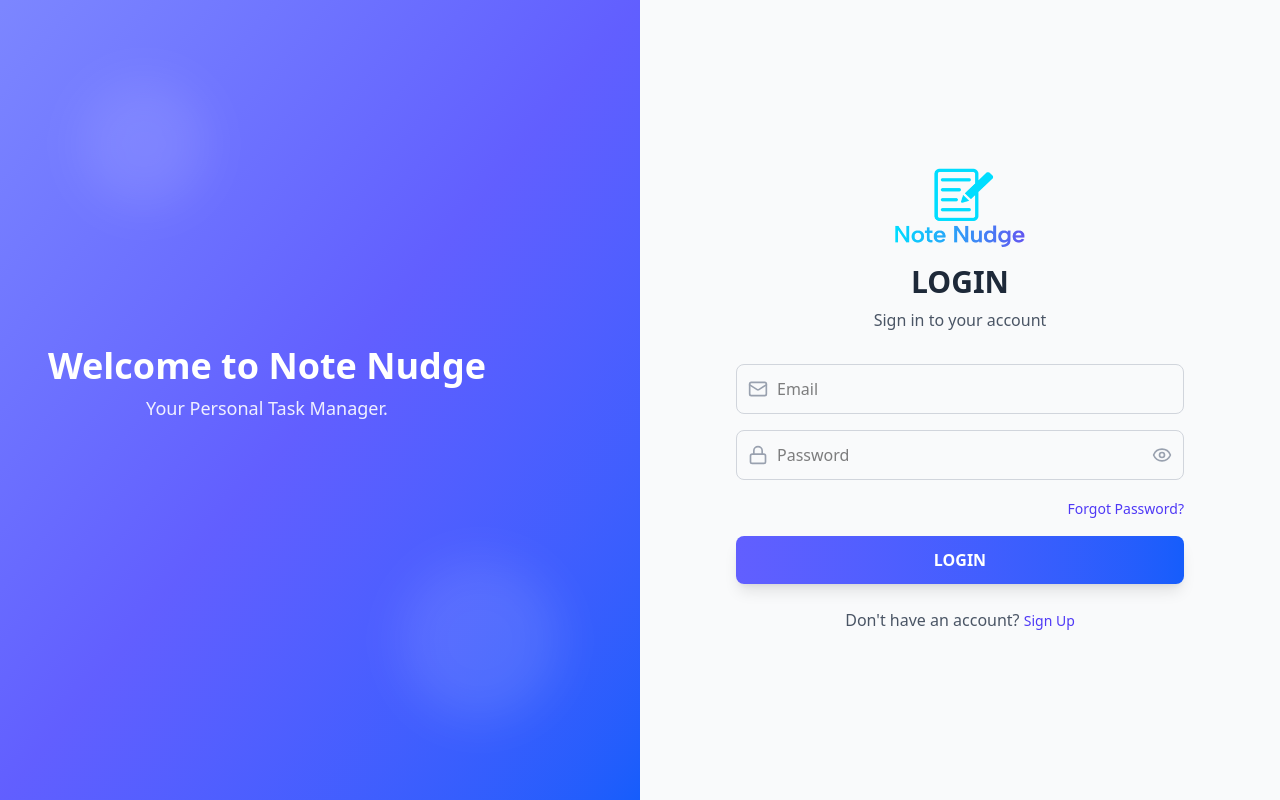
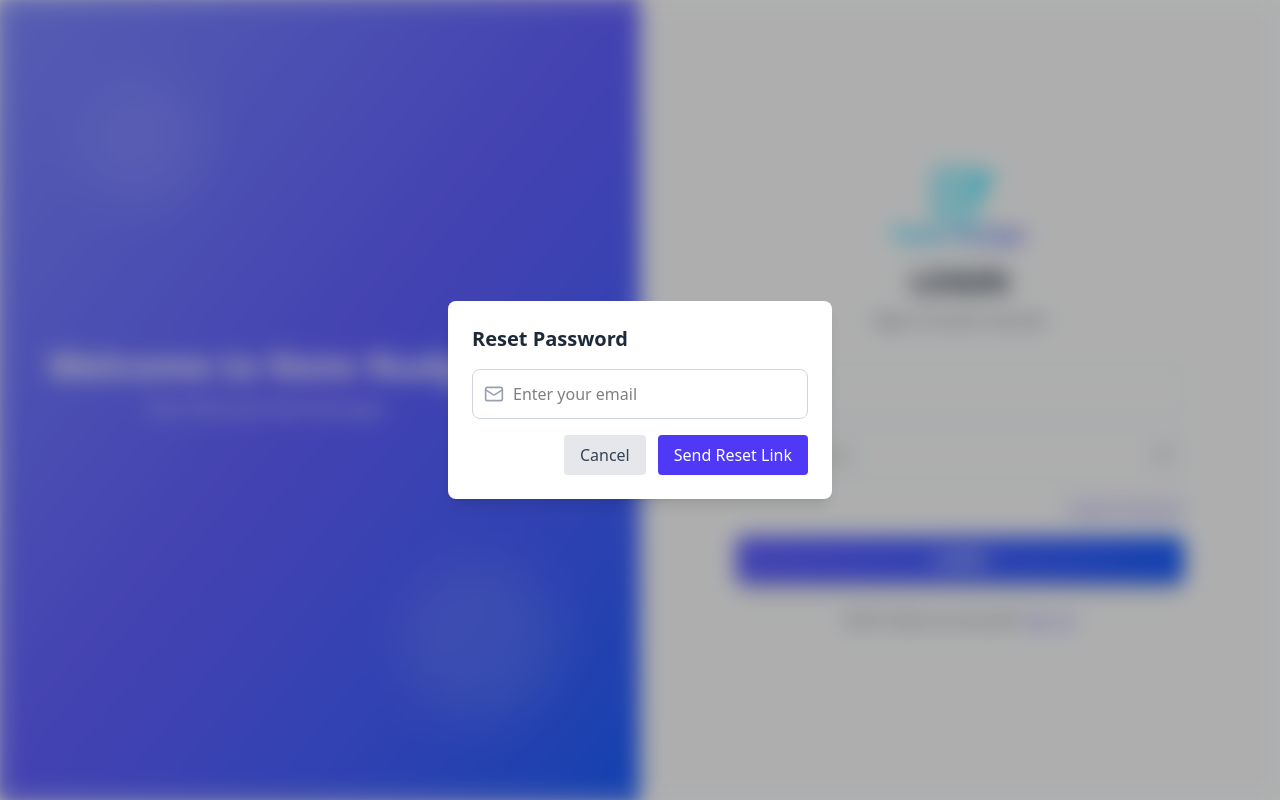
Before and after one commit to seansalabsab/Taskdumpster, a React (Vite) app: page / in a window 1280 px wide. Both pictures are taken after a click on the button "Forgot Password?". Built offline with nearby package versions, Linux system fonts and the light colour scheme; a web font is replaced by a local one.

Commit message:
Add ForgotPassword FUnctionality

```diff
--- a/src/AuthScreen.jsx
+++ b/src/AuthScreen.jsx
@@ -4,6 +4,7 @@ import {
   createUserWithEmailAndPassword,
   signInWithEmailAndPassword,
   updateProfile,
+  sendPasswordResetEmail,
 } from "firebase/auth";
 import { ref, set } from "firebase/database";
 import { auth, database } from "./firebase";
@@ -11,8 +12,11 @@ import { auth, database } from "./firebase";
 export default function AuthScreen({ onAuthSuccess }) {
   const [isRegister, setIsRegister] = useState(false);
   const [error, setError] = useState("");
+  const [message, setMessage] = useState("");
   const [showPassword, setShowPassword] = useState(false);
   const [showConfirmPassword, setShowConfirmPassword] = useState(false);
+  const [showResetBox, setShowResetBox] = useState(false);
+  const [resetEmail, setResetEmail] = useState("");
 
   const [registerData, setRegisterData] = useState({
     username: "",
@@ -35,8 +39,10 @@ export default function AuthScreen({ onAuthSuccess }) {
   };
 
   const handleAuth = async (e) => {
-    if (e) e.preventDefault(); // prevent page reload
+    if (e) e.preventDefault();
     setError("");
+    setMessage("");
+
     try {
       if (isRegister) {
         const { email, password, confirmPassword, username } = registerData;
@@ -65,14 +71,39 @@ export default function AuthScreen({ onAuthSuccess }) {
         await signInWithEmailAndPassword(auth, email, password);
       }
 
-      onAuthSuccess(); // Navigate to TaskManager.jsx
+      onAuthSuccess();
+    } catch (err) {
+      setError(err.message);
+    }
+  };
+
+  const handleForgotPassword = async () => {
+    setError("");
+    setMessage("");
+
+    if (!resetEmail) {
+      setError("Please enter your email to reset password.");
+      return;
+    }
+
+    try {
+      await sendPasswordResetEmail(auth, resetEmail);
+      setMessage("Password reset email sent! Please check your inbox.");
+      setShowResetBox(false);
+      setResetEmail("");
     } catch (err) {
       setError(err.message);
     }
   };
 
   return (
-    <div className="min-h-screen flex bg-gray-50">
+    <div className="relative">
+      {/* Main Content Wrapper - Apply blur when modal is open */}
+      <div
+        className={`min-h-screen flex bg-gray-50 transition-all duration-300 ${
+          showResetBox ? "filter blur-sm pointer-events-none select-none" : ""
+        }`}
+      >
         {/* Left Side - Welcome Panel */}
         <div className="hidden lg:flex lg:w-1/2 bg-gradient-to-br from-indigo-400 via-indigo-500 to-blue-600 relative overflow-hidden">
           <div className="absolute inset-0 bg-gradient-to-br from-indigo-400/90 via-indigo-500/90 to-blue-600/90"></div>
@@ -86,7 +117,6 @@ export default function AuthScreen({ onAuthSuccess }) {
               </p>
             </div>
           </div>
-        {/* Decorations */}
           <div className="absolute top-20 left-20 w-32 h-32 bg-white/10 rounded-full blur-xl"></div>
           <div className="absolute bottom-20 right-20 w-40 h-40 bg-white/10 rounded-full blur-xl"></div>
         </div>
@@ -94,7 +124,6 @@ export default function AuthScreen({ onAuthSuccess }) {
         {/* Right Side - Form */}
         <div className="flex-1 flex items-center justify-center p-8 lg:p-12">
           <div className="w-full max-w-md">
-          {/* Title */}
             <div className="text-center mb-8">
               <div className="flex justify-center">
                 <img
@@ -107,20 +136,22 @@ export default function AuthScreen({ onAuthSuccess }) {
                 {isRegister ? "CREATE ACCOUNT" : "LOGIN"}
               </h2>
               <p className="text-gray-600">
-              {isRegister
-                ? "Sign up to get started"
-                : "Sign in to your account"}
+                {isRegister ? "Sign up to get started" : "Sign in to your account"}
               </p>
             </div>
 
-          {/* Error */}
             {error && (
               <div className="bg-red-50 border border-red-200 text-red-600 px-4 py-3 rounded-lg mb-6 text-sm">
                 {error}
               </div>
             )}
 
-          {/* Form Fields */}
+            {message && (
+              <div className="bg-green-50 border border-green-200 text-green-700 px-4 py-3 rounded-lg mb-6 text-sm">
+                {message}
+              </div>
+            )}
+
             <form onSubmit={handleAuth} className="space-y-4 mb-6">
               {isRegister && (
                 <div className="relative">
@@ -143,9 +174,7 @@ export default function AuthScreen({ onAuthSuccess }) {
                   type="email"
                   placeholder="Email"
                   value={isRegister ? registerData.email : loginData.email}
-                onChange={
-                  isRegister ? handleRegisterChange : handleLoginChange
-                }
+                  onChange={isRegister ? handleRegisterChange : handleLoginChange}
                   className="w-full pl-10 pr-4 py-3 border border-gray-300 rounded-lg focus:ring-2 focus:ring-indigo-500"
                 />
               </div>
@@ -157,9 +186,7 @@ export default function AuthScreen({ onAuthSuccess }) {
                   type={showPassword ? "text" : "password"}
                   placeholder="Password"
                   value={isRegister ? registerData.password : loginData.password}
-                onChange={
-                  isRegister ? handleRegisterChange : handleLoginChange
-                }
+                  onChange={isRegister ? handleRegisterChange : handleLoginChange}
                   className="w-full pl-10 pr-12 py-3 border border-gray-300 rounded-lg focus:ring-2 focus:ring-indigo-500"
                 />
                 <button
@@ -167,11 +194,7 @@ export default function AuthScreen({ onAuthSuccess }) {
                   onClick={() => setShowPassword(!showPassword)}
                   className="absolute right-3 top-1/2 transform -translate-y-1/2 text-gray-400"
                 >
-                {showPassword ? (
-                  <EyeOff className="w-5 h-5" />
-                ) : (
-                  <Eye className="w-5 h-5" />
-                )}
+                  {showPassword ? <EyeOff className="w-5 h-5" /> : <Eye className="w-5 h-5" />}
                 </button>
               </div>
 
@@ -188,25 +211,23 @@ export default function AuthScreen({ onAuthSuccess }) {
                   />
                   <button
                     type="button"
-                  onClick={() =>
-                    setShowConfirmPassword(!showConfirmPassword)
-                  }
+                    onClick={() => setShowConfirmPassword(!showConfirmPassword)}
                     className="absolute right-3 top-1/2 transform -translate-y-1/2 text-gray-400"
                   >
-                  {showConfirmPassword ? (
-                    <EyeOff className="w-5 h-5" />
-                  ) : (
-                    <Eye className="w-5 h-5" />
-                  )}
+                    {showConfirmPassword ? <EyeOff className="w-5 h-5" /> : <Eye className="w-5 h-5" />}
                   </button>
                 </div>
               )}
 
-            {/* Forgot Password */}
               {!isRegister && (
                 <div className="text-right">
                   <button
                     type="button"
+                    onClick={() => {
+                      setShowResetBox(true);
+                      setError("");
+                      setMessage("");
+                    }}
                     className="text-indigo-600 hover:text-indigo-700 text-sm font-medium"
                   >
                     Forgot Password?
@@ -214,7 +235,6 @@ export default function AuthScreen({ onAuthSuccess }) {
                 </div>
               )}
 
-            {/* Submit Button */}
               <button
                 type="submit"
                 className="w-full bg-gradient-to-r from-indigo-500 to-blue-600 text-white py-3 rounded-lg font-semibold hover:from-indigo-600 hover:to-blue-700 transform hover:scale-[1.02] transition-all duration-200 shadow-lg hover:shadow-xl"
@@ -223,7 +243,6 @@ export default function AuthScreen({ onAuthSuccess }) {
               </button>
             </form>
 
-          {/* Switch to Login/Register */}
             <div className="mt-6 text-center">
               <p className="text-gray-600">
                 {isRegister
@@ -233,6 +252,7 @@ export default function AuthScreen({ onAuthSuccess }) {
                   onClick={() => {
                     setIsRegister(!isRegister);
                     setError("");
+                    setMessage("");
                   }}
                   className="text-indigo-600 hover:text-indigo-700 text-sm font-medium"
                 >
@@ -243,5 +263,52 @@ export default function AuthScreen({ onAuthSuccess }) {
           </div>
         </div>
       </div>
+
+      {/* Forgot Password Modal */}
+      {showResetBox && (
+        <div
+          onClick={() => setShowResetBox(false)}
+          className="fixed inset-0 bg-black/30 backdrop-blur-sm flex items-center justify-center z-50"
+        >
+          <div
+            onClick={(e) => e.stopPropagation()}
+            className="bg-white rounded-lg p-6 max-w-sm w-full shadow-lg"
+          >
+            <h3 className="text-xl font-semibold mb-4 text-gray-800">
+              Reset Password
+            </h3>
+            <div className="relative mb-4">
+              <Mail className="absolute left-3 top-1/2 transform -translate-y-1/2 text-gray-400 w-5 h-5" />
+              <input
+                type="email"
+                placeholder="Enter your email"
+                value={resetEmail}
+                onChange={(e) => setResetEmail(e.target.value)}
+                className="w-full pl-10 pr-4 py-3 border border-gray-300 rounded-lg focus:ring-2 focus:ring-indigo-500"
+              />
+            </div>
+            {error && (
+              <div className="bg-red-50 border border-red-200 text-red-600 px-4 py-2 rounded mb-4 text-sm">
+                {error}
+              </div>
+            )}
+            <div className="flex justify-end space-x-3">
+              <button
+                onClick={() => setShowResetBox(false)}
+                className="px-4 py-2 rounded bg-gray-200 hover:bg-gray-300 text-gray-700 font-medium"
+              >
+                Cancel
+              </button>
+              <button
+                onClick={handleForgotPassword}
+                className="px-4 py-2 rounded bg-indigo-600 hover:bg-indigo-700 text-white font-medium"
+              >
+                Send Reset Link
+              </button>
+            </div>
+          </div>
+        </div>
+      )}
+    </div>
   );
 }
```
Also changed, not shown: src/EditProfile.jsx (line endings or trailing spaces). Lines whose indentation alone changed are shown as unchanged.
